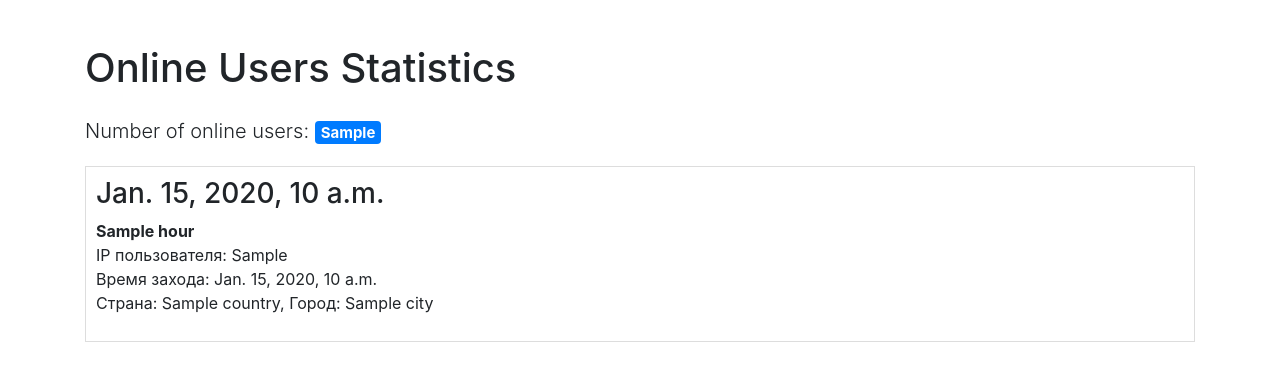
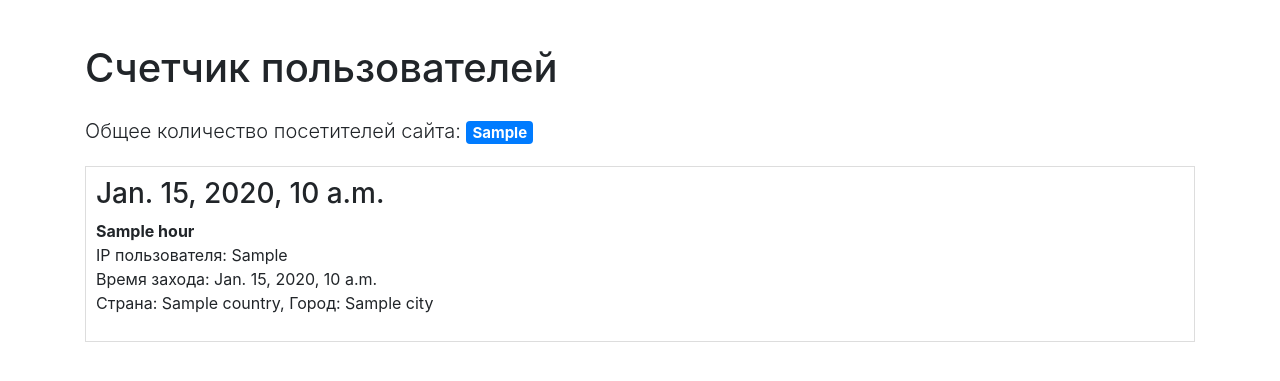
Before and after one commit to hmakhsudov/duniemain, a Django app: template dunie/templates/user_count.html in a window 1280 px wide. Shown: the top 381 px of the page. Run offline with Django 5.2, Linux system fonts and the light colour scheme; the template is opened without the code that fills it: most values are stand-ins (such as "Sample title", 1, 10 or a date in 2020); some libraries are stand-ins or nearby versions.

Commit message:
making counter

```diff
--- a/dunie/templates/user_count.html
+++ b/dunie/templates/user_count.html
@@ -23,8 +23,8 @@
 </head>
 <body>
     <div class="container">
-        <h1 class="mt-4 mb-4">Online Users Statistics</h1>
-        <p class="lead">Number of online users: <span class="badge badge-primary">{{ online_users }}</span></p>
+        <h1 class="mt-4 mb-4">Счетчик пользователей</h1>
+        <p class="lead">Общее количество посетителей сайта: <span class="badge badge-primary">{{ online_users }}</span></p>
 
         <div class="user-stats">
             {% for user_entry in user_entries %}
```
